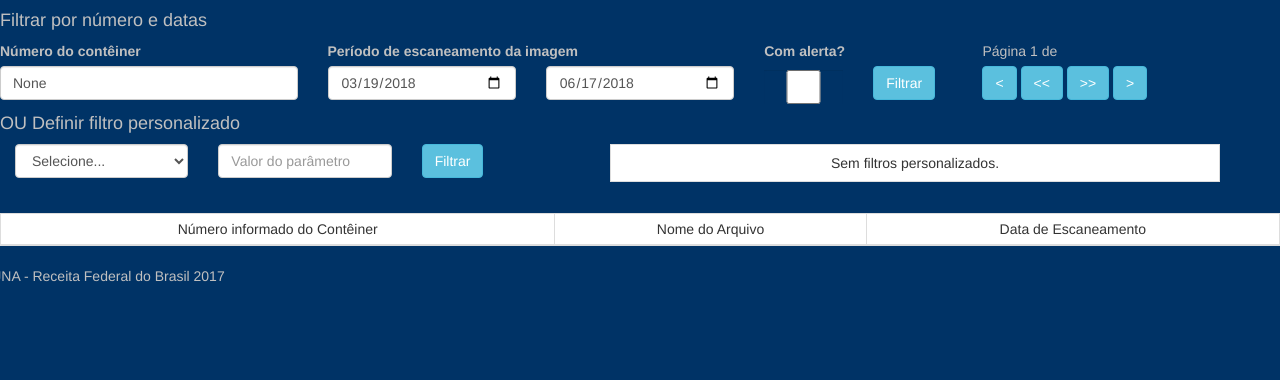
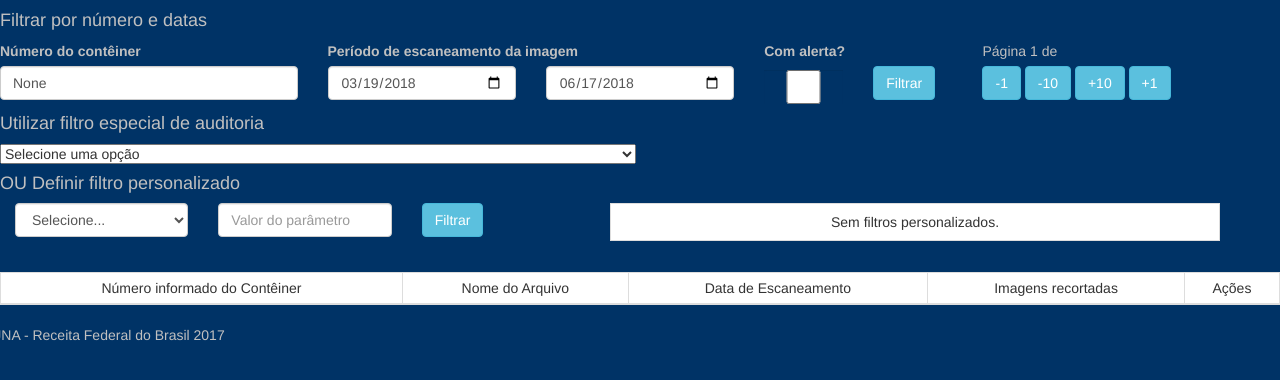
Before and after one commit to williansnogueira/virasana, a Flask app: template virasana/templates/search_files.html in a window 1280 px wide. Shown: the top 380 px of the page. Run offline with Flask 2, Linux system fonts and the light colour scheme; the template is opened without the code that fills it: values that come from a table or form of the project are taken from there, others are empty; some libraries are stand-ins or nearby versions.

Commit message:
filtros auditoria
minor - predictions update

```diff
--- a/virasana/integracao/padma.py
+++ b/virasana/integracao/padma.py
@@ -1,7 +1,7 @@
-
 import io
 import numpy as np
 import requests
+from json.decoder import JSONDecodeError
 
 from bson.objectid import ObjectId
 from gridfs import GridFS
@@ -50,7 +50,11 @@ def consulta_padma(image, model):
     headers = {}
     r = requests.post(PADMA_URL + '/predict?model=' + model,
                       files=data, headers=headers)
-    result = r.json()
+    try:
+        result = r.json()
+    except JSONDecodeError as err:
+        print(err)
+        return {'predictions': None, 'success': False}
     return result
 
 
--- a/virasana/templates/search_files.html
+++ b/virasana/templates/search_files.html
@@ -41,11 +41,17 @@
                     </div>
                     <div class="col-sm-2">
                         <input class="form-control" type="hidden" id="pagina_atual" name="pagina_atual" value="{{oform.pagina_atual.data}}" />
-                        <button onclick="next_page(-1)" id="btn_page" type="button" class="btn btn-default btn-info"> < </button>
-                        <button onclick="next_page(-10)" id="btn_page" type="button" class="btn btn-default btn-info"> << </button>
-                        <button onclick="next_page(10)" id="btn_page" type="button" class="btn btn-default btn-info"> >> </button>
-                        <button onclick="next_page(1)" id="btn_page" type="button" class="btn btn-default btn-info"> > </button>
+                        <button onclick="next_page(-1)" id="btn_page" type="button" class="btn btn-default btn-info"> -1 </button>
+                        <button onclick="next_page(-10)" id="btn_page" type="button" class="btn btn-default btn-info"> -10 </button>
+                        <button onclick="next_page(10)" id="btn_page" type="button" class="btn btn-default btn-info"> +10 </button>
+                        <button onclick="next_page(1)" id="btn_page" type="button" class="btn btn-default btn-info"> +1 </button>
                     </div>
+                </div>
+            </div>
+            <div class="row">
+                <div class="col-sm-12">
+                    <h4>Utilizar filtro especial de auditoria</h4>
+                    {{ oform.filtro_auditoria }}
                 </div>
             </div>
         </form>
@@ -106,6 +112,8 @@
                     <td>Número informado do Contêiner</td>
                     <td>Nome do Arquivo</td>
                     <td>Data de Escaneamento</td>
+                    <td>Imagens recortadas</td>
+                    <td>Ações</td>
                 </tr>
             </thead>
             {% for myfile in paginated_files %}
@@ -113,7 +121,8 @@
                 <td>{{ myfile['numero'] }}</td>
                 <td>{{ myfile['filename'] }}</td>
                 <td>{{ myfile['dataescaneamento'] }}</td>
-                <td><img src="/image/{{ myfile['_id'] }}" height="100" />
+                <td>
+                    <img src="/image/{{ myfile['_id'] }}" height="100" />
                     <img src="/image2/{{ myfile['_id'] }}" height="100" />
                 </td>
                 <td>
@@ -146,14 +155,14 @@
     function exclui_campo(campo) {
         window.location.assign('/files?campo=' + campo)
     }
-    function next_page(increment){
+    function next_page(increment) {
         var page = Number($('#pagina_atual').val());
         new_page = page + increment;
-        if (new_page <=0) new_page = 1;
-        if (new_page > {{npaginas}}) new_page = {{npaginas}};
-        $('#pagina_atual').val(new_page);
-        form = $('#formfiltro')
-        form.submit()
+        if (new_page <= 0) new_page = 1;
+        if (new_page > {{ npaginas }}) new_page = {{ npaginas }};
+    $('#pagina_atual').val(new_page);
+    form = $('#formfiltro')
+    form.submit()
     }
 
 </script> {% endblock %}
--- a/virasana/views.py
+++ b/virasana/views.py
@@ -19,7 +19,8 @@ from flask_wtf import FlaskForm
 from flask_wtf.csrf import CSRFProtect
 from gridfs import GridFS
 from pymongo import MongoClient
-from wtforms import BooleanField, DateField, IntegerField, StringField
+from wtforms import (BooleanField, DateField, IntegerField, SelectField,
+                     StringField)
 from wtforms.validators import optional
 
 from ajna_commons.flask.conf import (BSON_REDIS, DATABASE, MONGODB_URI,
@@ -211,6 +212,7 @@ def image(_id, n=0):
             return Response(response=image, mimetype='image/jpeg')
     if n == 0:
         return Response(response=image, mimetype='image/jpeg')
+    return "Sem imagem"
 
 
 @app.route('/image2/<_id>')
@@ -250,6 +252,13 @@ def filtro():
             user_filtros.pop(campo)
 
 
+FILTROS_AUDITORIA = {
+    '1': {'filtro': {'metadata.carga.vazio': True,
+                     'metadata.predictions.vazio': False},
+          'order': [('metadata.predictions.peso', -1)]}
+}
+
+
 class FilesForm(FlaskForm):
     """Valida pesquisa de arquivos.
 
@@ -258,12 +267,18 @@ class FilesForm(FlaskForm):
 
     """
 
+    filtros = [
+        ('0', 'Selecione uma opção'),
+        ('1', 'Contêineres informados como vazios mas detectados ' +
+         'como não vazios (ordem de peso detectado)')
+    ]
     numero = StringField('Número', validators=[optional()])
     start = DateField('Start', validators=[optional()],
                       default=date.today() - timedelta(days=90))
     end = DateField('End', validators=[optional()], default=date.today())
     alerta = BooleanField('Alerta', validators=[optional()], default=False)
     pagina_atual = IntegerField('Pagina', default=1)
+    filtro_auditoria = SelectField(u'Filtros de Auditoria', choices=filtros)
 
 
 @app.route('/files', methods=['GET', 'POST'])
@@ -289,6 +304,9 @@ def files():
         end = form.end.data
         alerta = form.alerta.data
         pagina_atual = form.pagina_atual.data
+        filtro_escolhido = form.filtro_auditoria.data
+        if filtro_escolhido:
+            filtro_auditoria = FILTROS_AUDITORIA.get(filtro_escolhido)
         if numero == 'None':
             numero = None
         if start and end:
@@ -307,8 +325,10 @@ def files():
 
     if filtro:
         filtro['metadata.contentType'] = 'image/jpeg'
-        filtro['metadata.carga.vazio'] = True
-        filtro['metadata.predictions.vazio'] = False
+        order = [('metadata.dataescaneamento', 1)]
+        if filtro_auditoria:
+            filtro.update(filtro_auditoria['filtro'])
+            order = filtro_auditoria['order']
         if pagina_atual is None:
             pagina_atual = 1
 
@@ -317,8 +337,6 @@ def files():
                       'metadata.numeroinformado': 1,
                       'metadata.predictions.bbox': 1,
                       'metadata.dataescaneamento': 1}
-        order = [('metadata.dataescaneamento', 1)]
-        order = [('metadata.predictions.peso', -1)]
         skip = (pagina_atual - 1) * PAGE_ROWS
         # print('**Página:', pagina_atual, skip, type(skip))
         npaginas = db['fs.files'].\
```
Also changed, not shown: virasana/scripts/predictionsupdate.py (+34 -25 lines).
